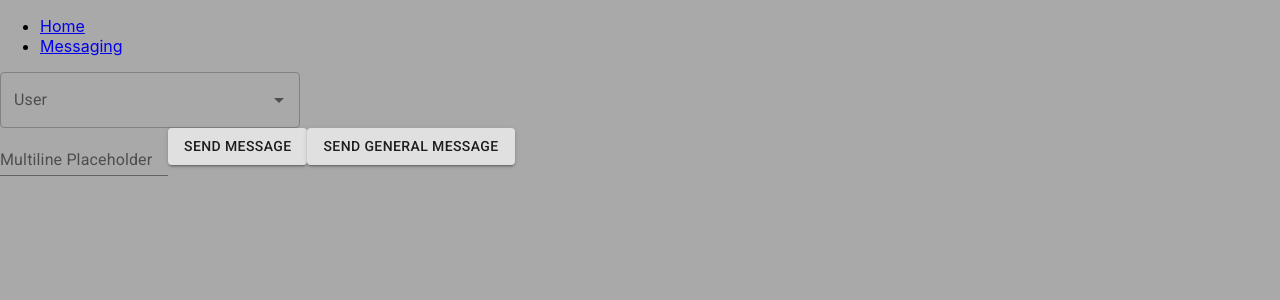
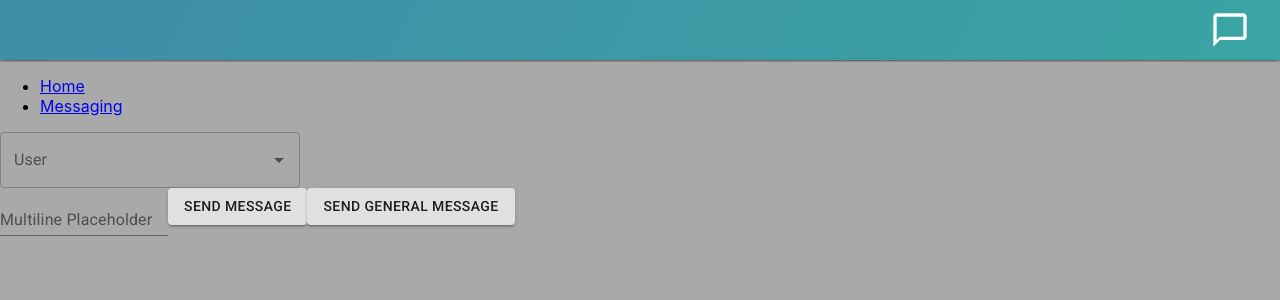
Before and after one commit to daw5/playlistr, a React (Create React App) app in the folder client/: page /messaging in a window 1280 px wide. Shown: the top 300 px of the page. Built offline with nearby package versions, Linux system fonts and the light colour scheme; no server answers.

Commit message:
refactored app to class, added header with toggleable messaging icon

```diff
--- a/client/package.json
+++ b/client/package.json
@@ -4,6 +4,7 @@
   "private": true,
   "proxy": "http://localhost:8080",
   "dependencies": {
+    "@material-ui/icons": "^4.9.1",
     "@material-ui/lab": "^4.0.0-alpha.56",
     "@testing-library/jest-dom": "^4.2.4",
     "@testing-library/react": "^9.3.2",
--- a/client/src/App.js
+++ b/client/src/App.js
@@ -1,14 +1,32 @@
-import React from "react";
-import "./App.scss";
-import { Login, Messaging } from "./components";
+import React, { Component } from "react";
+import { Login, Messaging, Header } from "./components";
 import { BrowserRouter as Router, Switch, Route, Link } from "react-router-dom";
 import { SocketService } from "./services";
 import { Helmet, HelmetProvider } from "react-helmet-async";
+import "./App.scss";
 
-function App() {
-  const socketService = new SocketService();
-  socketService.authenticateSocket();
+class App extends Component {
+  constructor(props) {
+    super(props);
 
+    this.state = {
+      messagingSidebarOpen: false,
+    };
+
+    this.socketService = new SocketService();
+  }
+
+  componentDidMount() {
+    this.socketService.authenticateSocket();
+  }
+
+  toggleMessagingSidebar = () => {
+    this.setState({
+      messagingSidebarOpen: !this.state.messagingSidebarOpen,
+    });
+  };
+
+  render() {
     return (
       <HelmetProvider>
         <div id="app">
@@ -20,6 +38,10 @@ function App() {
                   content="minimum-scale=1, initial-scale=1, width=device-width"
                 />
               </Helmet>
+              <Header
+                messagingSidebarOpen={this.state.messagingSidebarOpen}
+                toggleMessagingSidebar={this.toggleMessagingSidebar}
+              ></Header>
               <div>
                 <nav>
                   <ul>
@@ -46,5 +68,6 @@ function App() {
       </HelmetProvider>
     );
   }
+}
 
 export default App;
--- a/client/src/App.scss
+++ b/client/src/App.scss
@@ -27,6 +27,14 @@ body {
   color: white;
 }
 
+.hidden {
+  display: none !important;
+}
+
+.visible {
+  display: block !important;
+}
+
 .App-link {
   color: #61dafb;
 }
--- /dev/null
+++ b/client/src/components/header/header.js
@@ -0,0 +1,29 @@
+import React from "react";
+import ChatBubbleIcon from "@material-ui/icons/ChatBubble";
+import ChatBubbleOutlineIcon from "@material-ui/icons/ChatBubbleOutline";
+import "./header.scss";
+
+function Header(props) {
+  return (
+    <div id="header">
+      <div id="messaging-icon-container">
+        <div onClick={() => props.toggleMessagingSidebar(true)}>
+          <ChatBubbleOutlineIcon
+            id="messaging-icon-outline"
+            style={{
+              fontSize: 40,
+            }}
+            className={props.messagingSidebarOpen ? "hidden" : "visible"}
+          ></ChatBubbleOutlineIcon>
+          <ChatBubbleIcon
+            id="messaging-icon-filled"
+            style={{ fontSize: 40 }}
+            className={props.messagingSidebarOpen ? "visible" : "hidden"}
+          ></ChatBubbleIcon>
+        </div>
+      </div>
+    </div>
+  );
+}
+
+export default Header;
--- /dev/null
+++ b/client/src/components/header/header.scss
@@ -0,0 +1,59 @@
+#header {
+  height: 60px;
+  background: linear-gradient(298deg, #33c19c, #4184aa, #31a85b, #9b3597);
+  background-size: 800% 800%;
+
+  -webkit-animation: AnimationName 19s ease infinite;
+  -moz-animation: AnimationName 19s ease infinite;
+  animation: AnimationName 19s ease infinite;
+
+  filter: drop-shadow(0 0 0.1rem black);
+
+  display: grid;
+  grid-template-columns: auto 100px;
+}
+
+#messaging-icon-container {
+  grid-column: 2;
+  height: 100%;
+  color: white;
+  display: flex;
+  align-items: center;
+  justify-content: center;
+}
+
+// background animation
+
+@-webkit-keyframes AnimationName {
+  0% {
+    background-position: 0% 50%;
+  }
+  50% {
+    background-position: 100% 50%;
+  }
+  100% {
+    background-position: 0% 50%;
+  }
+}
+@-moz-keyframes AnimationName {
+  0% {
+    background-position: 0% 50%;
+  }
+  50% {
+    background-position: 100% 50%;
+  }
+  100% {
+    background-position: 0% 50%;
+  }
+}
+@keyframes AnimationName {
+  0% {
+    background-position: 0% 50%;
+  }
+  50% {
+    background-position: 100% 50%;
+  }
+  100% {
+    background-position: 0% 50%;
+  }
+}
--- a/client/src/components/index.js
+++ b/client/src/components/index.js
@@ -1,4 +1,5 @@
 import Login from "./login";
 import Messaging from "./messaging";
+import Header from "./header/header";
 
-export { Login, Messaging };
+export { Login, Messaging, Header };
--- a/client/src/components/login.js
+++ b/client/src/components/login.js
@@ -9,10 +9,8 @@ class Login extends Component {
     this.state = {
       email: "",
       password: "",
-      token: "",
     };
   }
-  componentDidMount() {}
 
   login = () => {
     const { email, password } = this.state;
```
Also changed, not shown: 1 other file (tests, documents, lock files or other folders). Lines whose indentation alone changed are shown as unchanged.
